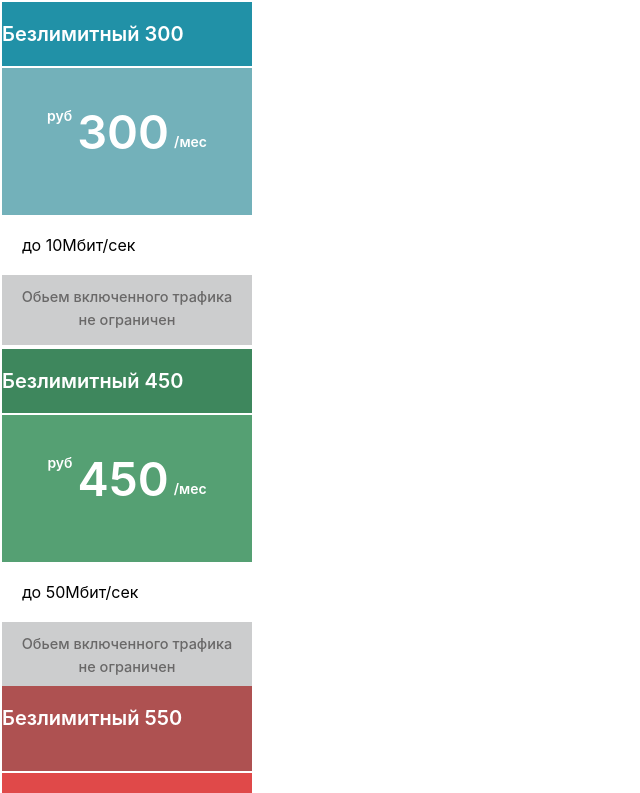
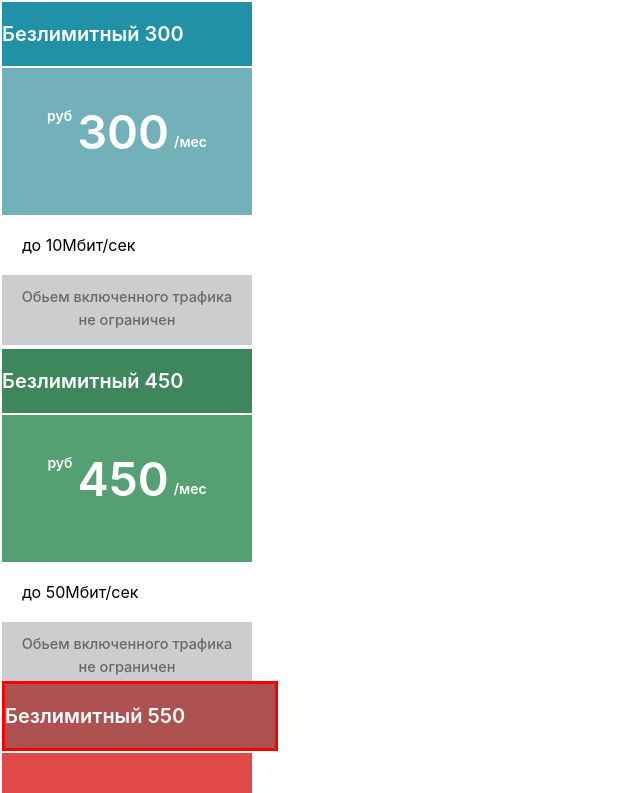
Before and after one commit to AnnaShp/week23-tarifs, a React app: page / in a window 1280 px wide. Shown: the top 793 px of the page, without its empty margins (0-640 px from the left). Built offline with nearby package versions, Linux system fonts and the light colour scheme.

Commit message:
add styles for selected card

```diff
--- a/src/components/styles/Rates.scss
+++ b/src/components/styles/Rates.scss
@@ -98,6 +98,7 @@
 }
 
 .selected {
-    height: 85px;
-    margin-top: -10px;
+    border: 3px solid red;
+    margin-top: -15px;
+    width: 270px;
 }
```
